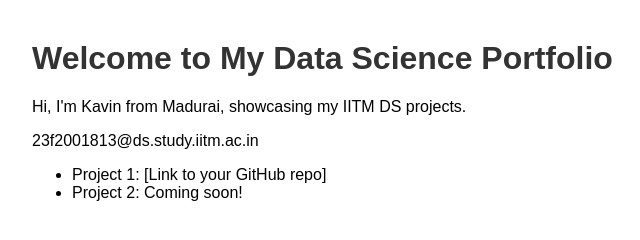
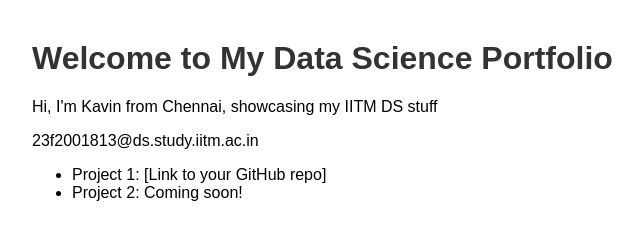
Before and after one commit to Kavin-KannanK/TDS, a plain HTML site: page index.html in a window 1280 px wide. Shown: the full height of the page, 8-648 px from the left. Drawn offline with Linux system fonts and the light colour scheme.

Commit message:
Update index.html

```diff
--- a/index.html
+++ b/index.html
@@ -9,7 +9,7 @@
 </head>
 <body>
     <h1>Welcome to My Data Science Portfolio</h1>
-    <p>Hi, I'm Kavin from Madurai, showcasing my IITM DS projects.</p>
+    <p>Hi, I'm Kavin from Chennai, showcasing my IITM DS stuff</p>
     <!--email_off-->23f2001813@ds.study.iitm.ac.in<!--/email_off-->
     <ul>
         <li>Project 1: [Link to your GitHub repo]</li>
```
